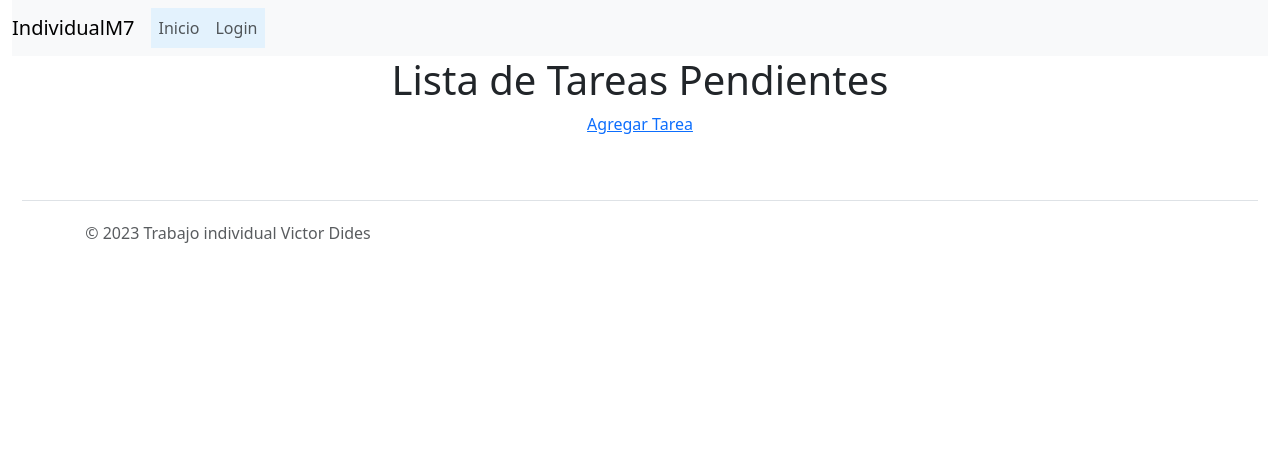
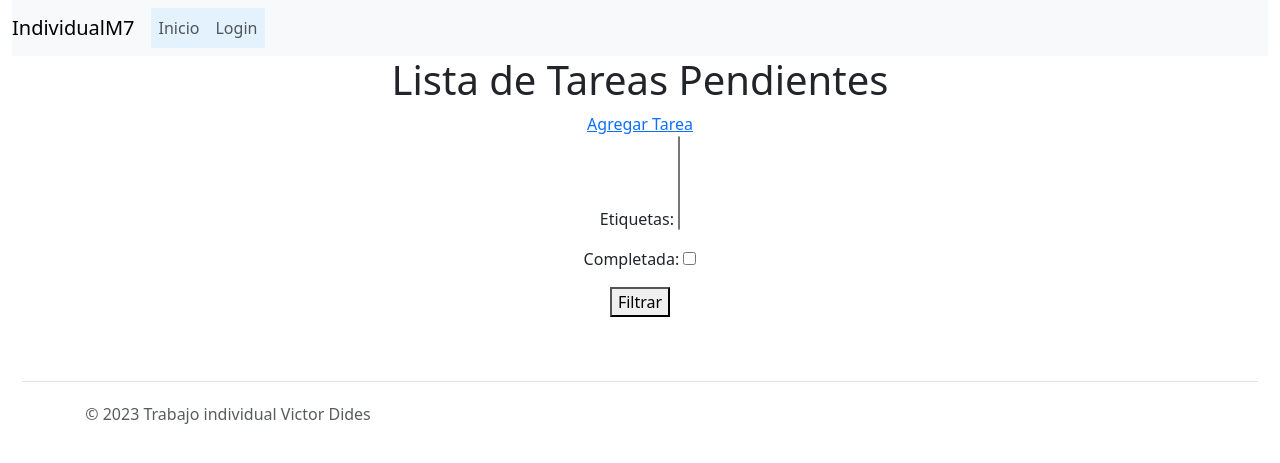
Before and after one commit to VictorDides/IndividualM7, a Django app: page /tareas/ in a window 1280 px wide. Shown: the top 463 px of the page. Run offline with Django 4.2, Linux system fonts and the light colour scheme; data that the repository does not hold is empty.

Commit message:
individual 5

```diff
--- a/individualm7/pagina/forms.py
+++ b/individualm7/pagina/forms.py
@@ -1,7 +1,12 @@
 from django import forms
-from .models import Tarea
+from .models import Tarea, Etiqueta
 
 class TareaForm(forms.ModelForm):
     class Meta:
         model = Tarea
         fields = ['titulo', 'descripcion', 'fecha_vencimiento', 'etiquetas']
+
+
+class FiltroTareasForm(forms.Form):
+    etiquetas = forms.ModelMultipleChoiceField(queryset=Etiqueta.objects.all(), required=False)
+    completada = forms.BooleanField(required=False)
--- a/individualm7/pagina/templates/pagina/listar_tareas.html
+++ b/individualm7/pagina/templates/pagina/listar_tareas.html
@@ -2,6 +2,10 @@
 {% block contenido %}
 <h1>Lista de Tareas Pendientes</h1>
     <a href="{% url 'crear_tarea' %}">Agregar Tarea</a>
+    <form method="GET">
+        {{ filtro_form.as_p }}
+        <button type="submit">Filtrar</button>
+    </form>
     <ul>
         {% for tarea in tareas %}
             <li>{{ tarea.titulo }} - {{ tarea.fecha_vencimiento }} <a href="{% url 'ver_tarea' tarea.id %}">Ver</a></li>
--- a/individualm7/pagina/views.py
+++ b/individualm7/pagina/views.py
@@ -1,13 +1,13 @@
 from django.shortcuts import render
 from django.shortcuts import render, get_object_or_404, redirect
 from .models import Tarea
-from .forms import TareaForm
+from .forms import TareaForm, FiltroTareasForm
 
 # Create your views here.
 def landing(request):
     return render(request,'pagina/landing.html')
 
-def listar_tareas(request):
+def listar_tareas_old(request):
     tareas = Tarea.objects.filter().order_by('fecha_vencimiento')
     return render(request, 'pagina/listar_tareas.html', {'tareas': tareas})
 
@@ -25,6 +25,23 @@ def crear_tarea(request):
         form = TareaForm()
 
     return render(request, 'pagina/crear_tarea.html', {'form': form})
+
+def listar_tareas(request):
+    filtro_form = FiltroTareasForm(request.GET)
+    tareas = Tarea.objects.all()
+
+    if filtro_form.is_valid():
+        etiquetas_seleccionadas = filtro_form.cleaned_data.get('etiquetas')
+        completada = filtro_form.cleaned_data.get('completada')
+
+        if etiquetas_seleccionadas:
+            tareas = tareas.filter(etiquetas__in=etiquetas_seleccionadas)
+
+        if completada is not None:
+            tareas = tareas.filter(completada=completada)
+
+    tareas = tareas.order_by('fecha_vencimiento')
+    return render(request, 'pagina/listar_tareas.html', {'tareas': tareas, 'filtro_form': filtro_form})
 
 
 def editar_tarea(request, tarea_id):
```
Lines whose indentation alone changed are shown as unchanged.
